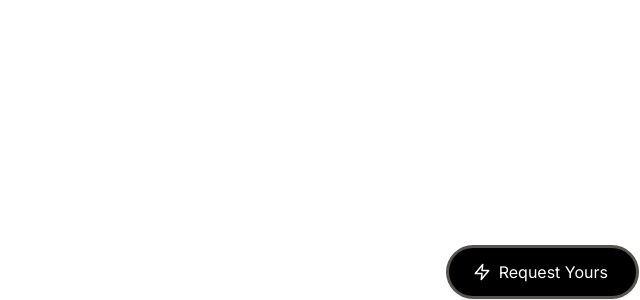
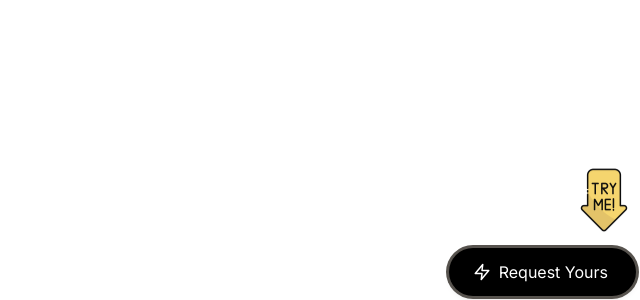
Before and after one commit to allachetan/convosage, a Next.js app: page /card in a window 1280 px wide. Shown: the part 500-800 px from the top of the page, without its empty margins (640-1280 px from the left). Built offline with nearby package versions, Linux system fonts and the light colour scheme.

Commit message:
try me button

```diff
--- a/app/card/page.jsx
+++ b/app/card/page.jsx
@@ -86,6 +86,14 @@ export default function Card() {
 
     return (
         <div ref={cardRef} className={`fixed bottom-0 right-0 gap-3 z-50 sm:gap-2 flex flex-col justify-end items-end p-1 w-full`} >
+            <Transition
+                show={!opened}
+                enter="transition delay-150"
+                enterFrom="opacity-0"
+                enterTo=""
+            >
+                <img src="/tryicon.png" className="h-16 animate-bounce mt-3 opacity-95 -mb-2" />
+            </Transition>
 
             <Transition
                 show={opened}
--- a/app/layout.tsx
+++ b/app/layout.tsx
@@ -18,7 +18,7 @@ export default function RootLayout({
 }) {
   return (
     <html lang="en">
-      <Script src="/injectcard.js" />
+      <Script id="csinjector" src="/injectcard.js" data-zindex="999" />
       <body className={inter.className}>
         {children}
       </body>
--- a/app/page.tsx
+++ b/app/page.tsx
@@ -17,7 +17,7 @@ export default function Home() {
       <Nav />
 
       {/* hero */}
-      <div className="px-4 py-12 lg:pr-16 w-full max-w-7xl">
+      <div className="px-4 py-12 lg:pr-12 w-full max-w-7xl">
         <div className="flex flex-col lg:flex-row gap-12 lg:gap-6 justify-center items-center">
           <div className='flex flex-col gap-3'>
             <p className='text-5xl md:text-7xl lg:text-8xl'>{siteConfig.hook}</p>
--- a/components/card/CardDemo.tsx
+++ b/components/card/CardDemo.tsx
@@ -84,7 +84,7 @@ export default function CardDemo() {
 
 
     return (
-        <div className={`w-full min-h-[560px] max-w-xs flex flex-col justify-center gap-2`}>
+        <div className={`w-full min-h-[560px] min-w-[320px] max-w-xs flex flex-col justify-center gap-2`}>
             <div className='w-full flex flex-col rounded-md shadow-[0px_0px_10px_rgba(0,0,0,0.1)]'>
                 <CardHeader {...demos[index % demos.length]} />
                 <CardFooter />
--- a/public/injectcard.js
+++ b/public/injectcard.js
@@ -39,15 +39,21 @@
 
     // Function to dynamically create and insert the iframe
     function injectCard() {
+        const script = document.getElementById("csinjector");
+        const zinval = script.getAttribute('data-zindex');
+        const zIndex = isNaN(zinval) ? 999 : parseInt(zinval);
+
         const iframe = document.createElement('iframe');
         iframe.id = 'contact-card';
         iframe.src = '/card';
         iframe.style.height = '0px';
+        iframe.style.zIndex = `${zIndex + 1}`;
         document.body.appendChild(iframe);
 
         const bgblur = document.createElement('div');
         bgblur.id = 'contact-card-backdrop';
         bgblur.style.display = 'none';
+        bgblur.style.zIndex = `${zIndex}`;
         document.body.appendChild(bgblur);
 
         let opened = false;
```
Also changed, not shown: public/tryicon.png (added).
